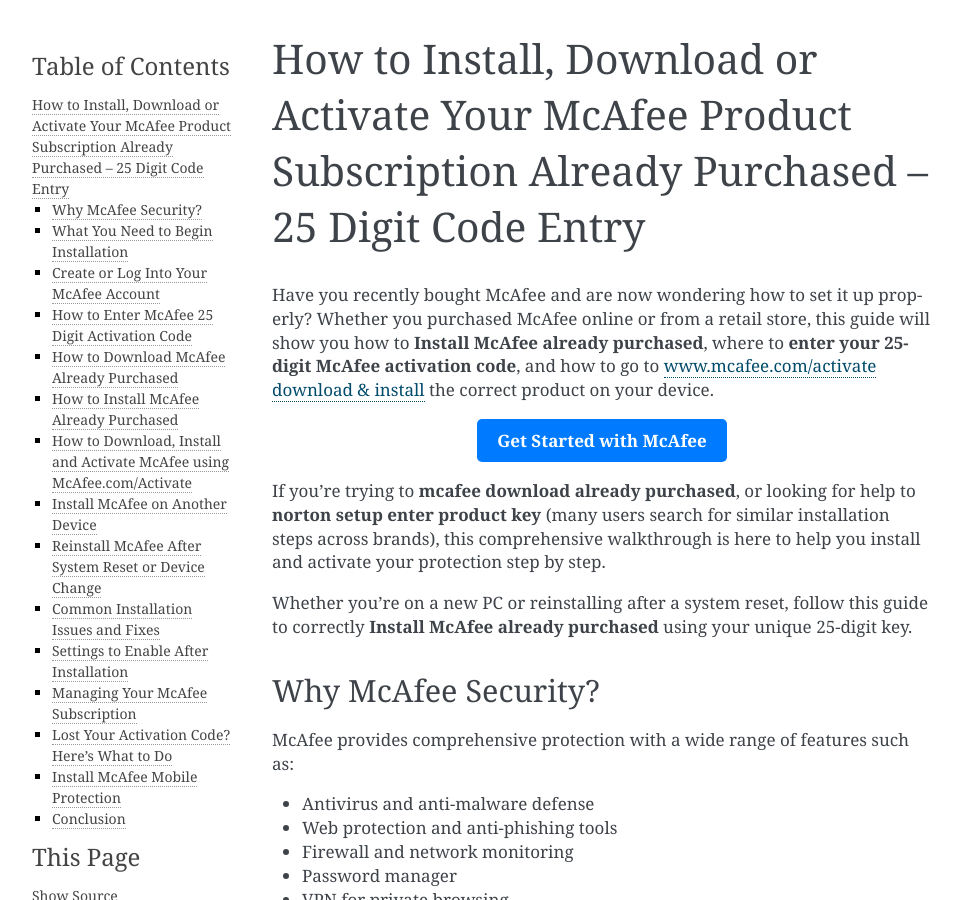
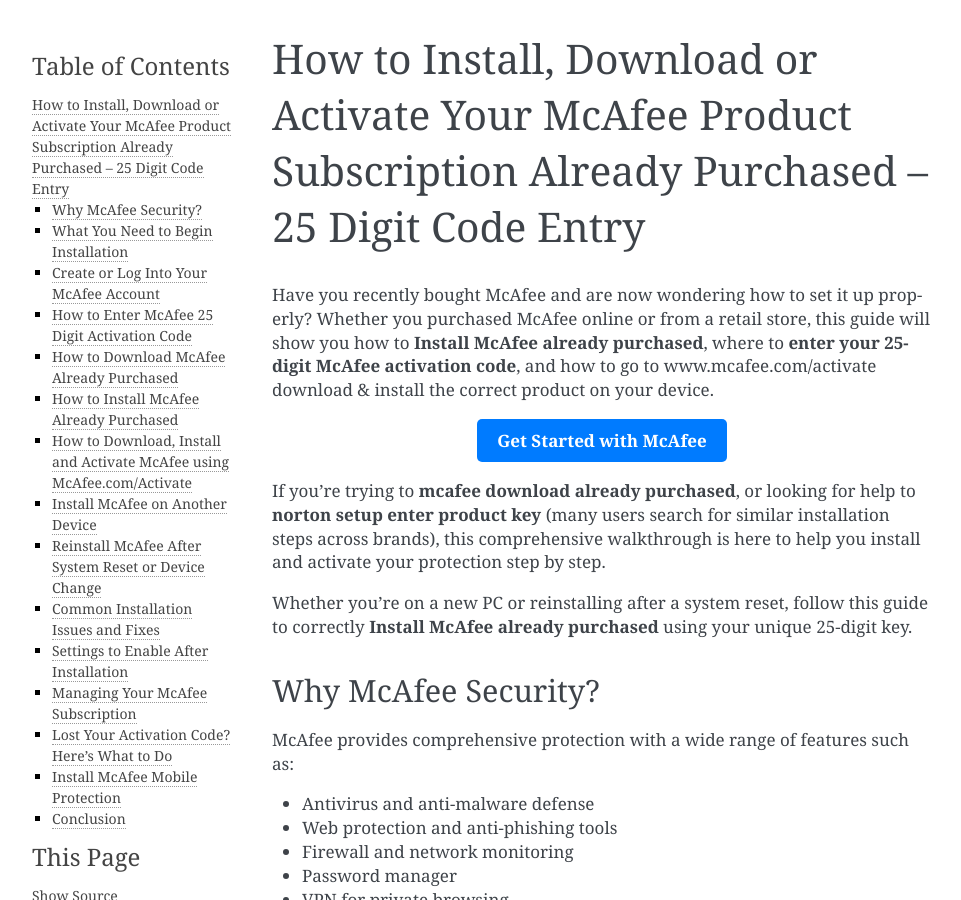
Before and after one commit to cecilecilliers/mcafeelife, a Sphinx documentation site: the page built from docs/index.rst, in a window 1280 px wide and 900 px high. Shown: the whole window, without its empty margins (148-1109 px from the left). Built offline with Sphinx 7.4.7, drawn with Linux system fonts in a browser that asks for light colours; part of the change alters nothing that is shown.

```diff
--- a/docs/index.rst
+++ b/docs/index.rst
@@ -6,7 +6,7 @@ How to Install, Download or Activate Your McAfee Product Subscription Already Pu
     <a class="reference external image-reference" href="#">
         <img alt="" class="align-center" src="_images/Get-Started-Now.png" style="width: 4px; height: 2px;" />
     </a>
-Have you recently bought McAfee and are now wondering how to set it up properly? Whether you purchased McAfee online or from a retail store, this guide will show you how to **Install McAfee already purchased**, where to **enter your 25-digit McAfee activation code**, and how to go to `www.mcafee.com/activate download & install <https://www.mcafee.com/activate>`_ the correct product on your device.
+Have you recently bought McAfee and are now wondering how to set it up properly? Whether you purchased McAfee online or from a retail store, this guide will show you how to **Install McAfee already purchased**, where to **enter your 25-digit McAfee activation code**, and how to go to www.mcafee.com/activate download & install the correct product on your device.
 
 .. raw:: html
 
```
